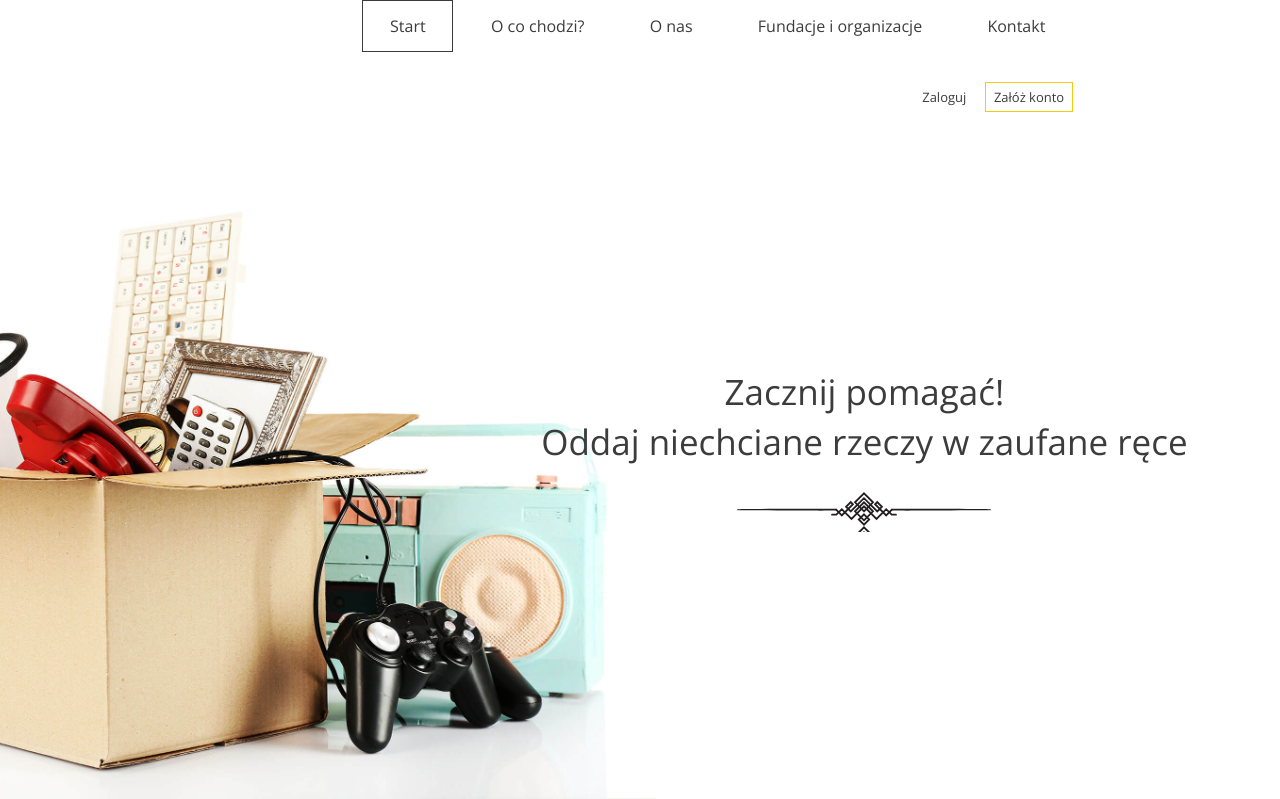
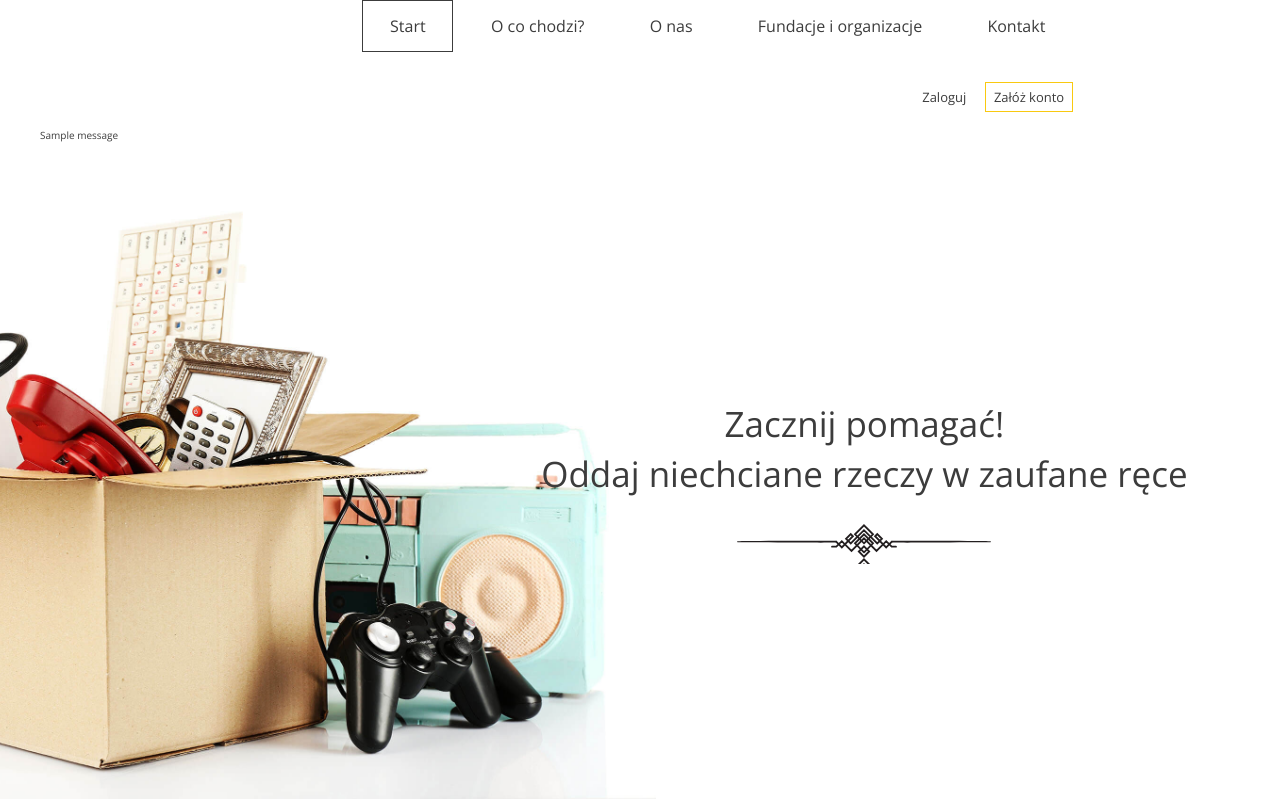
Before and after one commit to pchroscicki/Leave_it_in_the_right_hands, a Django app: page / in a window 1280 px wide. Shown: the top 799 px of the page. Run offline with Django 4.2, Linux system fonts and the light colour scheme; tables that the repository leaves empty hold one stand-in row (values such as "Sample post"); one stand-in notice (Sample message) is shown; parts of the project's set-up code (start-up, migrations or seed data) failed here and were passed over.

Commit message:
django.messages_corrected and unified

```diff
--- a/donation_app/views.py
+++ b/donation_app/views.py
@@ -52,6 +52,7 @@ class LandingPageView(View):
                 except BadHeaderError:
                     return HttpResponse("Invalid header found.")
                 return render(request, 'email-confirmation.html')
+        messages.error(request, "Wysłanie wiadomości nie powiodło się.")
         return redirect('index')
 
 
@@ -105,11 +106,13 @@ class UpdateDonationStatusView(View):
             if choice_list[0] == 'Zrealizowane':
                 donation_to_be_updated.status_update_date = date.today()
             donation_to_be_updated.save()
+            messages.success(request, "Pomyślnie zmieniono status zgłoszenia.")
             return redirect('user_profile')
         else:
             context = {
                 'donation_to_be_updated': donation_to_be_updated,
-                'errors': 'Jeżeli chcesz zmienić status zgłoszenia wybierz jedną z dostępnych opcji.'}
+                'tip': 'Jeżeli chcesz zmienić status zgłoszenia wybierz jedną z dostępnych opcji.'}
+            messages.error(request, "Status zgłoszenia nie uległ zmianie")
             return render(request, 'form-status_update.html', context)
 
 
@@ -130,15 +133,19 @@ class LoginView(View):
         user = authenticate(request, username=username, password=password)
         if user is not None:
             login(request, user)
+            messages.success(request, f"Witaj {user.first_name} {user.last_name}!")
             return redirect('index')
         elif user is None:
+            messages.error(request, "Twój login nie został rozpoznany. Wypełnij formularz i zarejestruj się.")
             return redirect('register')
+        messages.error(request, "Niepoprawne hasło.")
         return render(request, 'login.html')
 
 
 class LogOutView(View):
     def get(self, request):
         logout(request)
+        messages.success(request, "Nastąpiło poprawne wylogowanie z systemu.")
         return redirect('index')
 
 
@@ -223,6 +230,6 @@ class PasswordChangeView(LoginRequiredMixin, View):
             messages.success(request, 'Twoje hasło zostało zmienione')
             return redirect('user_profile')
         else:
-            messages.error(request, 'Błąd hasła')
+            messages.error(request, 'Niepoprawne hasło')
             form = PasswordChangeForm(request.user)
             return render(request, 'form-update_user.html', {'form': form})
--- a/templates/base.html
+++ b/templates/base.html
@@ -42,6 +42,17 @@
           </ul>
           {% endif %}
         </nav>
+
+        {% if messages %}
+          <div class="messages">
+              {% for message in messages %}
+                <ul {% if message.tags %} class="{{ message.tags }}": {% endif %}>
+                    {{ message}}
+                </ul>
+              {% endfor %}
+          </div>
+        {% endif %}
+
   {% block template %}
   {% endblock %}
     <script src="{% static 'js/app.js' %}"></script>
```
